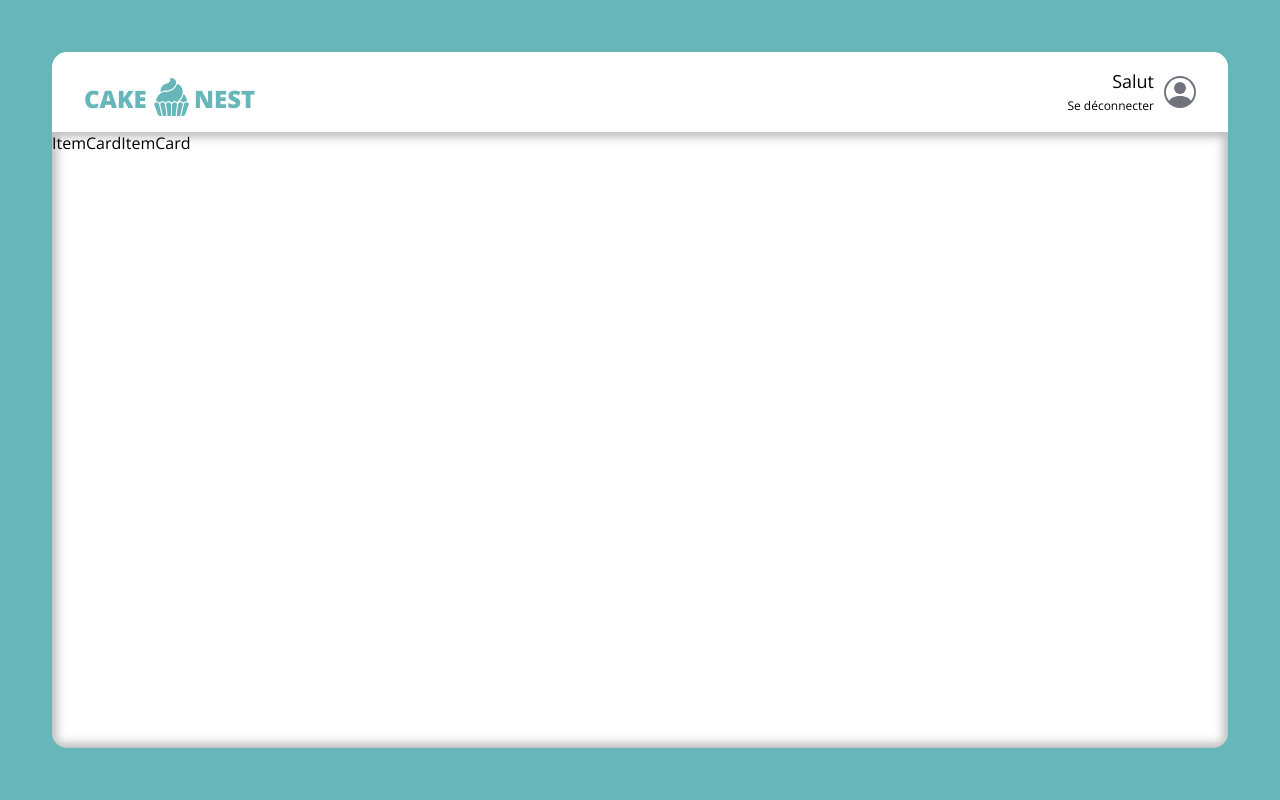
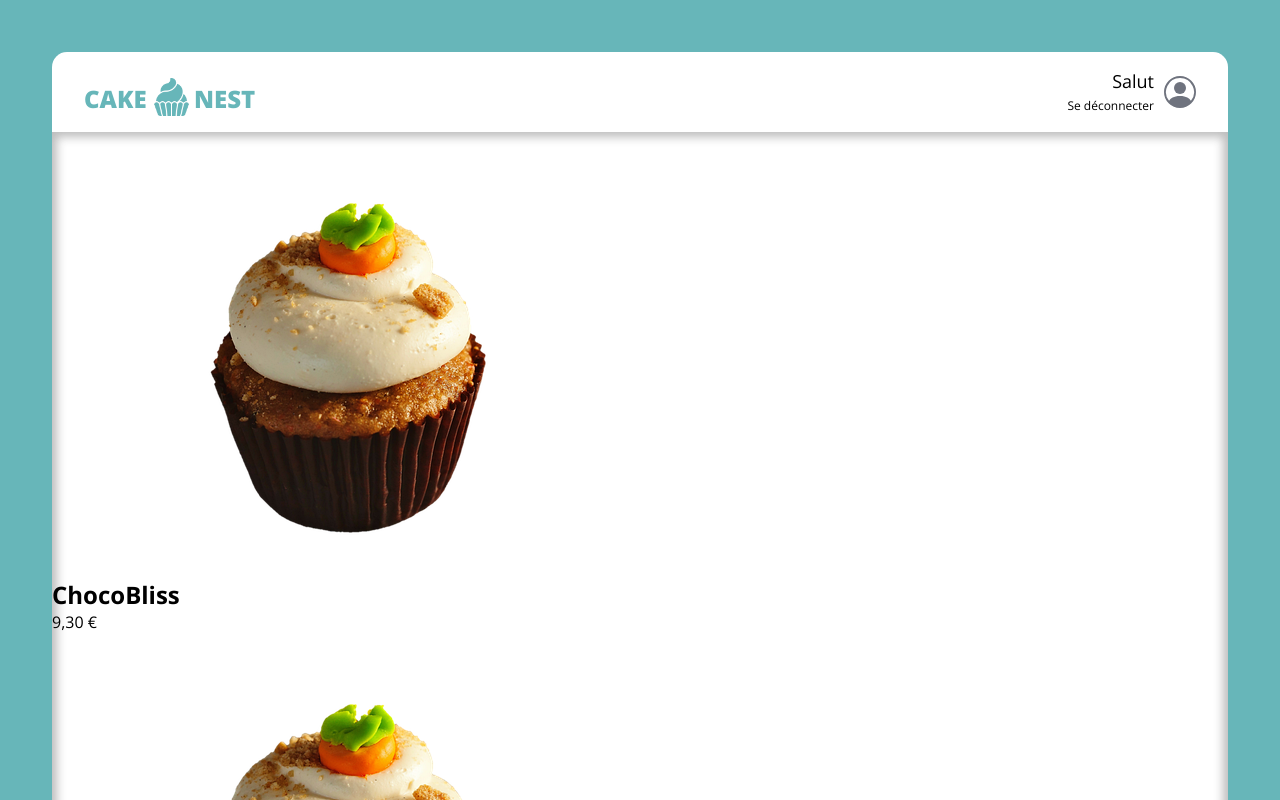
Before and after one commit to Atthis/cda-react-cake-nest, a React (Vite) app: page /commandes in a window 1280 px wide. Shown: the top 800 px of the page. Built offline with nearby package versions, Linux system fonts and the light colour scheme.

Commit message:
add cuppcake card elements

```diff
--- a/src/components/ItemCard.jsx
+++ b/src/components/ItemCard.jsx
@@ -1,12 +1,19 @@
 import React from 'react';
 import styled from 'styled-components';
-
-import cupcakeImg from '../assets/imgs/cupcake-item.png';
+import { formatPrice } from '../utils/maths';
 
 const ItemCardStyled = styled.article``;
 
-function ItemCard() {
-  return <div>ItemCard</div>;
+function ItemCard({ item }) {
+  return (
+    <ItemCardStyled>
+      <img src={item.imageSource} alt='cupcake à acheter' />
+      <h1>{item.title}</h1>
+      <section>
+        <p className='price'>{formatPrice(item.price)}</p>
+      </section>
+    </ItemCardStyled>
+  );
 }
 
 export default ItemCard;
--- a/src/views/shopPage/Menu.jsx
+++ b/src/views/shopPage/Menu.jsx
@@ -18,7 +18,7 @@ function Menu() {
   return (
     <MenuStyled>
       {fakeSmallMenu.map(item => (
-        <ItemCard key={new Date().getTime() + item.id} />
+        <ItemCard key={new Date().getTime() + item.id} item={item} />
       ))}
     </MenuStyled>
   );
```
Also changed, not shown: public/images/cupcake-item.png (renamed from src/assets/imgs/cupcake-item.png).
